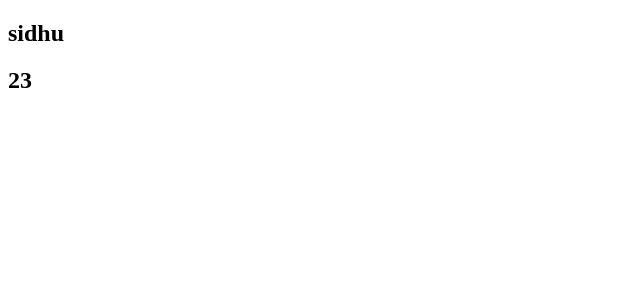
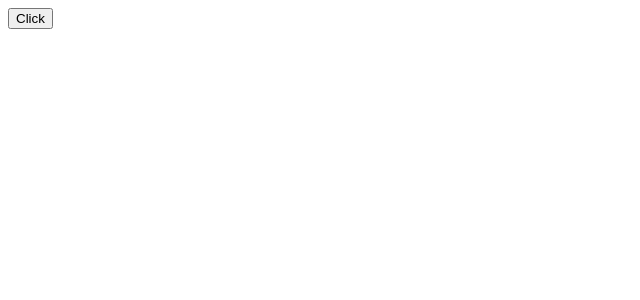
Before and after one commit to Dharmateja69/React-Course, a React (Vite) app in the folder ReactTypeScript/TypeScript-demos/: page / in a window 1280 px wide. Shown: the top 300 px of the page, without its empty margins (0-640 px from the left). Built offline with nearby package versions, Linux system fonts and the light colour scheme.

Commit message:
Button Ass

```diff
--- a/ReactTypeScript/TypeScript-demos/src/App.tsx
+++ b/ReactTypeScript/TypeScript-demos/src/App.tsx
@@ -1,9 +1,13 @@
-import User from "./Components/User";
+import Button from "./Assignment/Button";
 
 function App() {
   return (
     <div>
-      <User age={23} name="sidhu" />
+      <Button
+        label="Click"
+        onClick={() => console.log("Clicked")}
+        disabled={false}
+      />
     </div>
   );
 }
--- /dev/null
+++ b/ReactTypeScript/TypeScript-demos/src/Assignment/Button.tsx
@@ -0,0 +1,19 @@
+import { FC } from "react";
+
+interface ButtonProps {
+  label: string;
+  onClick: () => void;
+  disabled: boolean;
+}
+
+const Button: FC<ButtonProps> = ({ label, onClick, disabled }) => {
+  return (
+    <div>
+      <button onClick={onClick} disabled={disabled}>
+        {label}
+      </button>
+    </div>
+  );
+};
+
+export default Button;
```
